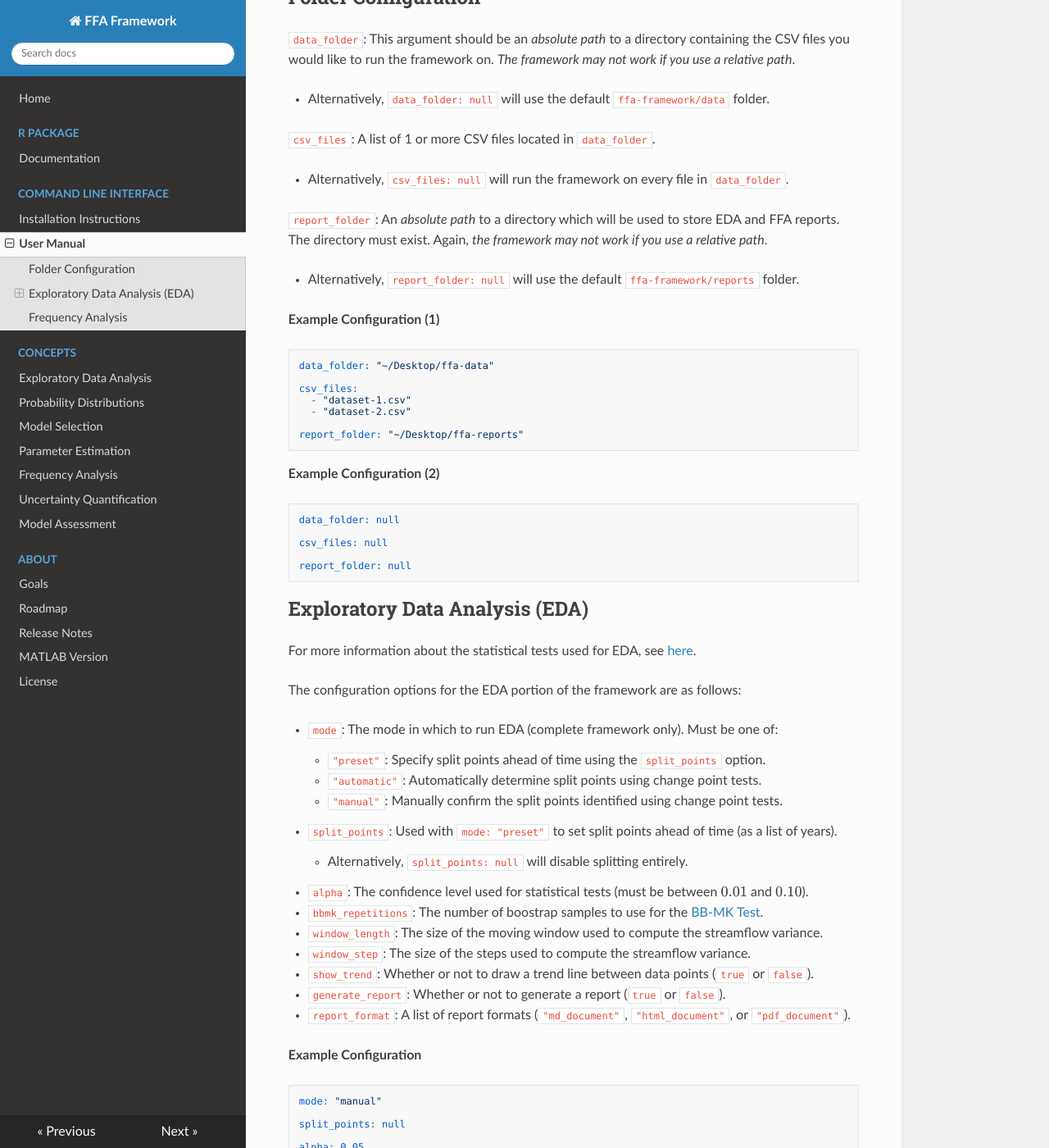
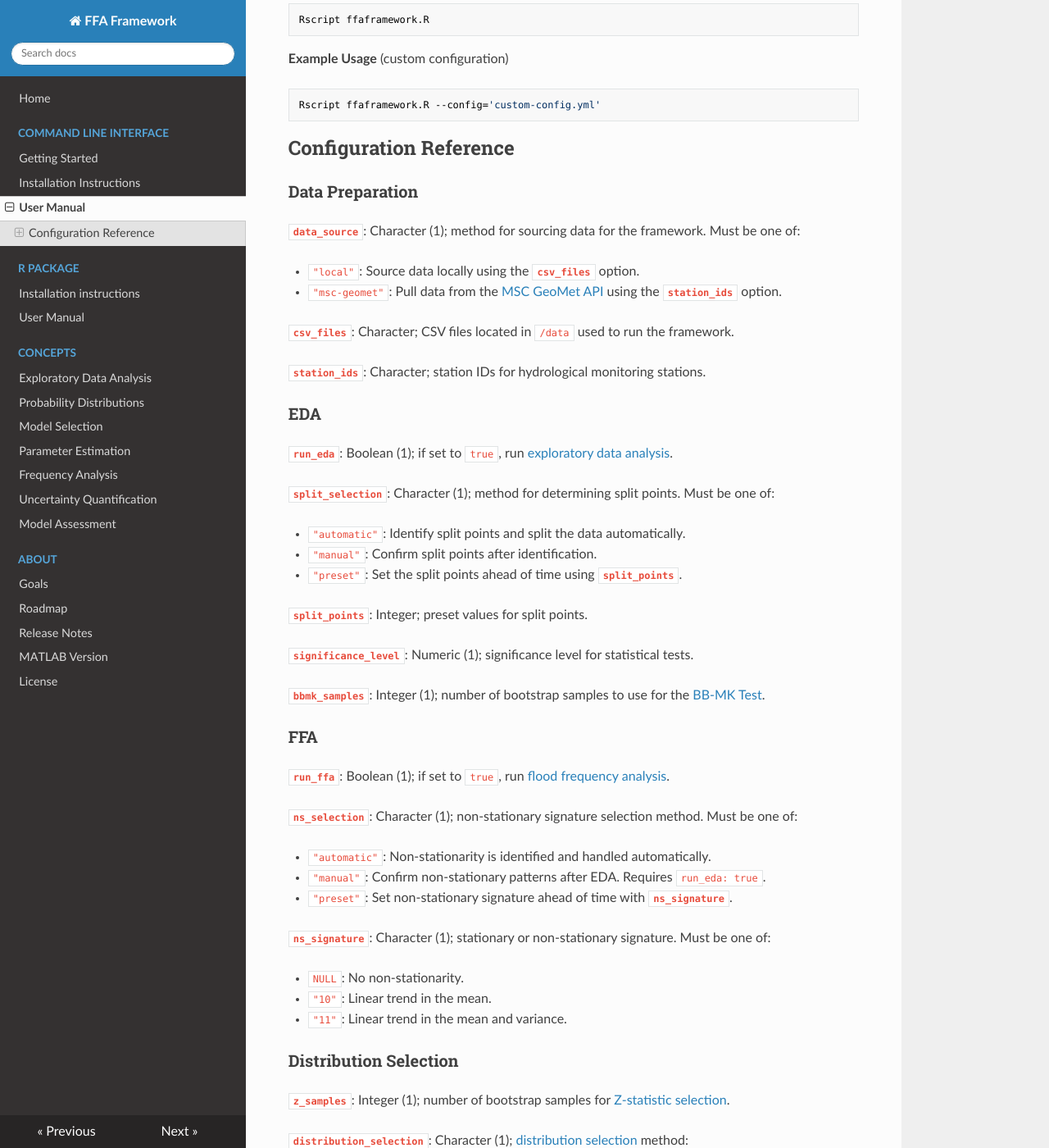
Before and after one commit to rileywheadon/ffa-docs, an MkDocs documentation site: the page built from docs/cli-manual.md, in a window 1280 px wide and 1400 px high, scrolled down 278 px. Shown: the whole window at 82% size. Built offline with MkDocs 1.6.1, drawn with Linux system fonts in a browser that asks for light colours; nearby versions of some CDN libraries; some of the changed text lies outside the part shown.

Commit message:
Revise docs to reflect new CLI design.

````diff
--- a/docs/cli-manual.md
+++ b/docs/cli-manual.md
@@ -1,138 +1,136 @@
 # User Manual
 
-All configuration is done through YAML files. The default configuration file is `source/config.yml`, although it is possible to create additional configuration files and pass them to the scripts using the `--config` command line argument.
+The `ffaframework.R` script runs the complete EDA and FFA frameworks.
+The optional command line argument `--config` can be used to specify a custom configuration file (default is `config.yml`).
 
-## Folder Configuration
+**Example Usage** (default configuration)
 
-`data_folder`: This argument should be an _absolute path_ to a directory containing the CSV files you would like to run the framework on. _The framework may not work if you use a relative path_.
-
-- Alternatively, `data_folder: null` will use the default `ffa-framework/data` folder.
-
-`csv_files`: A list of 1 or more CSV files located in `data_folder`.
-
-- Alternatively, `csv_files: null` will run the framework on every file in `data_folder`.
-
-`report_folder`: An _absolute path_ to a directory which will be used to store EDA and FFA reports. The directory must exist. Again, _the framework may not work if you use a relative path_.
-
-- Alternatively, `report_folder: null` will use the default `ffa-framework/reports` folder.
-
-**Example Configuration (1)**
-
-```yaml
-data_folder: "~/Desktop/ffa-data"
-
-csv_files:
-  - "dataset-1.csv"
-  - "dataset-2.csv"
-
-report_folder: "~/Desktop/ffa-reports"
+```
+Rscript ffaframework.R
 ```
 
-**Example Configuration (2)**
+**Example Usage** (custom configuration)
 
-```yaml
-data_folder: null
-
-csv_files: null
-
-report_folder: null
+```
+Rscript ffaframework.R --config='custom-config.yml'
 ```
 
-## Exploratory Data Analysis (EDA)
+## Configuration Reference
 
-For more information about the statistical tests used for EDA, see [here](eda.md).
+### Data Preparation
 
-The configuration options for the EDA portion of the framework are as follows:
+**`data_source`**: Character (1); method for sourcing data for the framework. Must be one of:
 
-- `mode`: The mode in which to run EDA (complete framework only). Must be one of:
-    - `"preset"`: Specify split points ahead of time using the `split_points` option.
-    - `"automatic"`: Automatically determine split points using change point tests.
-    - `"manual"`: Manually confirm the split points identified using change point tests.
-- `split_points`: Used with `mode: "preset"` to set split points ahead of time (as a list of years).
-    - Alternatively, `split_points: null` will disable splitting entirely.
-- `alpha`: The confidence level used for statistical tests (must be between $0.01$ and $0.10$).
-- `bbmk_repetitions`: The number of boostrap samples to use for the [BB-MK Test](eda.md/#bb-mk-test).
-- `window_length`: The size of the moving window used to compute the streamflow variance.
-- `window_step`: The size of the steps used to compute the streamflow variance.
-- `show_trend`: Whether or not to draw a trend line between data points (`true` or `false`).
-- `generate_report`: Whether or not to generate a report (`true` or `false`).
-- `report_format`: A list of report formats (`"md_document"`, `"html_document"`, or `"pdf_document"`).
+- `"local"`: Source data locally using the **`csv_files`** option.
+- `"msc-geomet"`: Pull data from the [MSC GeoMet API](https://www.canada.ca/en/environment-climate-change/services/weather-general-tools-resources/weather-tools-specialized-data/msc-geomet-api-geospatial-web-services.html) using the **`station_ids`** option.
 
-**Example Configuration**
+**`csv_files`**: Character; CSV files located in `/data` used to run the framework.
 
-```yaml
-mode: "manual"
+**`station_ids`**: Character; station IDs for hydrological monitoring stations.
 
-split_points: null
+### EDA
 
-alpha: 0.05
+**`run_eda`**: Boolean (1); if set to `true`, run [exploratory data analysis](eda.md).
 
-bbmk_repetitions: 10000
+**`split_selection`**: Character (1); method for determining split points. Must be one of:
 
-window_length: 10
+- `"automatic"`: Identify split points and split the data automatically.
+- `"manual"`: Confirm split points after identification.
+- `"preset"`: Set the split points ahead of time using **`split_points`**.
 
-window_step: 5
+**`split_points`**: Integer; preset values for split points.
 
-show_trend: false
+**`significance_level`**: Numeric (1); significance level for statistical tests.
 
-generate_report: true
+**`bbmk_samples`**: Integer (1); number of bootstrap samples to use for the [BB-MK Test](eda.md/#bb-mk-test).
 
-report_format: "html_document"
-```
+### FFA
 
-**Example (Disable Splitting)**
+**`run_ffa`**: Boolean (1); if set to `true`, run [flood frequency analysis](frequency-analysis.md).
 
-```yaml
-mode: "preset"
+**`ns_selection`**: Character (1); non-stationary signature selection method. Must be one of:
 
-split_points: null
-```
+- `"automatic"`: Non-stationarity is identified and handled automatically.
+- `"manual"`: Confirm non-stationary patterns after EDA. Requires `run_eda: true`.
+- `"preset"`: Set non-stationary signature ahead of time with **`ns_signature`**.
 
-**Example (Preset Split Points)**
+**`ns_signature`**: Character (1); stationary or non-stationary signature. Must be one of:
 
-```yaml
-mode: "preset"
+- `NULL`: No non-stationarity.
+- `"10"`: Linear trend in the mean.
+- `"11"`: Linear trend in the mean and variance.
 
-split_points:
-  - 1950
-  - 1980
-```
+### Distribution Selection
 
-### Running the Complete EDA Framework
+**`z_samples`**: Integer (1); number of bootstrap samples for [Z-statistic selection](model-selection.md#z-statistic).
 
-The `source/eda.R` script is used to run the complete EDA framework. The optional command line argument `--config` can be used to specify a custom configuration file. If `--config` is not specified, the framework will use `config.yml` as a default.
+**`distribution_selection`**: Character (1); [distribution selection](model-selection.md) method:
 
-**Example Usage (1)**
+- `"l-distance"`: Euclidian distance from (L-skewness, L-kurtosis) point.
+- `"l-kurtosis"`: Difference between theoretical and sample L-kurtosis.
+- `"z-statistic"`: Bootstrapped Z-statistic computed using the Kappa distribution.
+- `"preset"`: Specify a distribution ahead of time with the **`distribution_name`** option.
 
-```
-Rscript eda.R
-```
+**`distribution_name`**: Character (1); name of the [probability distributions](distributions.md) to use.
 
-**Example Usage (2)**
+### Parameter Estimation
 
-```
-Rscript eda.R --config='custom-config.yml'
-```
+**`gev_prior`**: Numeric (2); prior parameters for the shape parameter of the GEV distribution.
 
-### Running Individual Statistical Tests
+**`s_estimation`**: Character (1); [parameter estimation method](parameter-estimation.md) for stationary models:
 
-The `source/stats.R` script is used to run individual statistical tests.
+- `"l-moments"`: Method of L-moments using formulas from Hosking (1997).
+- `"mle"`: Maximum likelihood estimation.
+- `"gmle"`: Generalized maximum likelihood estimation (GEV distribution only).
 
-- `--name` (required) is used to configure the name of the statistical test. It must be one of "bbmk", "kpss", "mk", "mks", "mwmk", "pettitt", "pp", "sens-mean", "sens-variance", "spearman", and "white".
-- `--config` (optional) can be used to specify a custom configuration file.
+**`ns_estimation`**: Character (1); parameter estimation method for non-stationary models:
 
-**Example Usage (1)**
+- `"mle"`: Maximum likelihood estimation.
+- `"gmle"`: Generalized maximum likelihood estimation (GEV distribution only).
 
-```
-Rscript stats.R --name='mks'
-```
+### Uncertainty Quantification
 
-**Example Usage (2)**
+**`return_periods`**: Numeric; list of return periods for estimating return levels.
 
-```
-Rscript stats.R --name='white' --config='custom-config.yml'
-```
+**`sb_samples`**: Integer (1); number of samples for [bootstrap uncertainty quantification](uncertainty-quantification.md#sample-bootstrap).
 
-## Frequency Analysis
+**`rfpl_tolerance`**: Numeric (1); log-likelihood tolerance for [RFPL uncertainty quantification](uncertainty-quantification.md#regula-falsi-profile-likelihood-rfpl).
 
-TBD
+**`s_uncertainty`**: Character (1); [uncertainty quantification](uncertainty-quantification.md) method for stationary models:
+
+- `"s-bootstrap"`: Sample bootstrap method.
+- `"rfpl"`: Regula-falsi profile likelihood (MLE estimation only).
+- `"rfgpl"`: Generalized regula-falsi profile likelihood (GMLE estimation only).
+
+**`ns_uncertainty`**: Character (1); uncertainty quantification method for non-stationary models:
+
+- `"s-bootstrap"`: Sample bootstrap method.
+- `"rfpl"`: Regula-falsi profile likelihood (MLE estimation only).
+- `"rfgpl"`: Generalized regula-falsi profile likelihood (GMLE estimation only).
+
+### Model Assessment
+
+**`pp_formula`**: Character (1); plotting position formula for [model assessment](model-assessment.md). Must be one of:
+
+- `"weibull"`
+- `"blom"`
+- `"cunnane"`
+- `"gringorten"`
+- `"hazen"`
+
+### Plot Generation
+
+**`show_trend`**: Boolean (1); if `true`, add a trend line through the AMS data where applicable.
+
+**`anchor_year`**: Integer (1); year used to generate return level plot for non-stationary models.
+
+### Report Generation
+
+**`generate_report`**: Boolean (1); if `true`, generate a report with specified **`report_formats`**.
+
+**`report_formats`**: Character; list of report formats. Valid report formats are:
+
+- `"markdown"`
+- `"pdf"`
+- `"html"`
+- `"json"`
--- a/docs/roadmap.md
+++ b/docs/roadmap.md
@@ -1,11 +1,8 @@
 # Roadmap
 
-Package Installation:
+## CRAN Package
 
-- Write CLI configuration documentation.
-- Test and build the rest of the CLI.
-
-## CRAN Package
+### Status
 
 | File                | Roxygen2 | Website | Tested | Validated | Covered |
 | ------------------- | -------- | ------- | ------ | --------- | ------- |
@@ -60,61 +57,22 @@ Touch-ups:
 
 ## Command Line Interface
 
-**Exploratory Data Analysis**: Complete.
-
-**Flood Frequency Analysis**: In progress.
+| Helper Function      | Implemented | Tested |
+| -------------------- | ----------- | ------ |
+| `validate.config`    |             |        |
+| `load.data`          |             |        |
+| `change.points`      |             |        |
+| `trend.detection`    |             |        |
+| `frequency.analysis` |             |        |
+| `report.html`        |             |        |
+| `report.pdf`         |             |        |
+| `report.markdown`    |             |        |
+| `report.json`        |             |        |
 
 ## API Development
 
-Talk to Kasra about cloud hosting for API.
-
-- Finish CRAN/CLI/GeoMet by July 10th
-  Link: [Building APIs with R](https://www.youtube.com/watch?v=t-Is-8Qfym0)
-
-Need to learn:
-
-- OpenAPI
-- Swagger
-- Docker
-
-For the web app, use Flask/HTMX/Alpine.
-
-https://api.weather.gc.ca/collections/hydrometric-annual-statistics
-
-Sites used for the paper:
-
-- `Application_1`: 07BE001 (Athabasca River at Athabasca)
-- `Application_2`: 08NH021 (Kootenai River at Porthill)
-- `Application_3_1`: 05BB001 (Bow River at Banff)
-- `Application_3_2`: 08MH016 (Chilliwack River at Chilliwack Lake)
-- `Application_3_3`: 08NM050 (Okanagan River at Penticton)
-
-Query for getting a station (`hydrometric-annual-statistics/items`)
-
-- `limit = 200` to get all the annual data
-- `skipGeometry = TRUE` to ignore geographical data
-- `DATA_TYPE_EN = Discharge` to get flows
-- `STATION_NUMBER` set to the station number
-
-Get a list of stations with (`hydrometric-stations/items`)
+In progress.
 
 ## Web App
 
-Use Flask/HTML/CSS with leaflet.js
-
-## Further Research
-
-Read through papers on different NS metrics and possibly implement them:
-
-- EWT: Olsen et al. 1998; Wigley, 2009
-- ENE: Parey et al. 2007; 2010
-- ERP: Katz et al. 2002
-- R: Read & Vogel, 2015; Salas & Obeysekera, 2014; Serinaldi & Kilsby, 2015
-- DLL: Rootzen & Katz, 2013
-- ADLL: Yan et al. 2017
-
-Outreach:
-
-- Run workshops in August/September
-- Write 10-page report by end of summer
-- Develop training material
+In progress.
--- a/mkdocs.yml
+++ b/mkdocs.yml
@@ -1,11 +1,13 @@
 site_name: FFA Framework
 nav:
   - Home: index.md
-  - R Package:
-    - Documentation: r-documentation.pdf
   - Command Line Interface:
+    - Getting Started: cli-introduction.md
     - Installation Instructions: cli-installation.md
     - User Manual: cli-manual.md
+  - R Package:
+    - Installation instructions: r-installation.md
+    - User Manual: r-documentation.pdf
   - Concepts:
     - Exploratory Data Analysis: eda.md
     - Probability Distributions: distributions.md
````
Also changed, not shown: other parts of docs/roadmap.md (+2 -2 lines), docs/cli-installation.md (+7 -31 lines), docs/cli-introduction.md (added, +32 -0 lines), docs/index.md (+5 -5 lines), docs/r-installation.md (added, +17 -0 lines).
